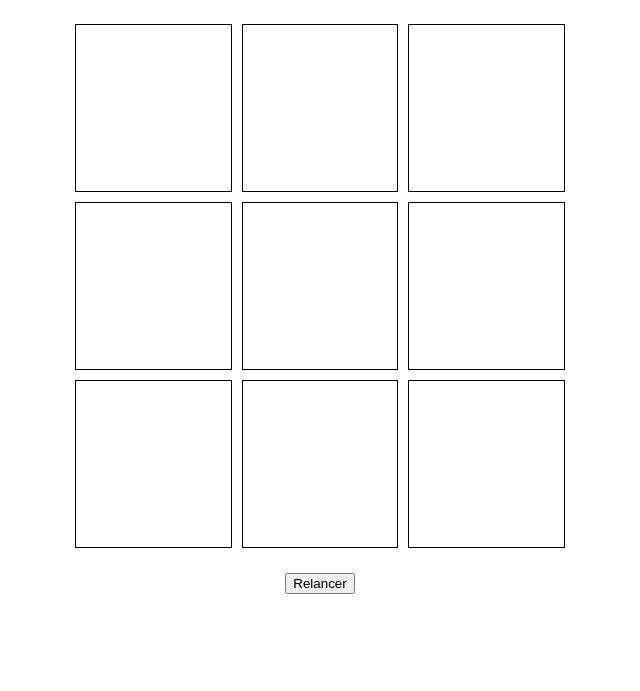
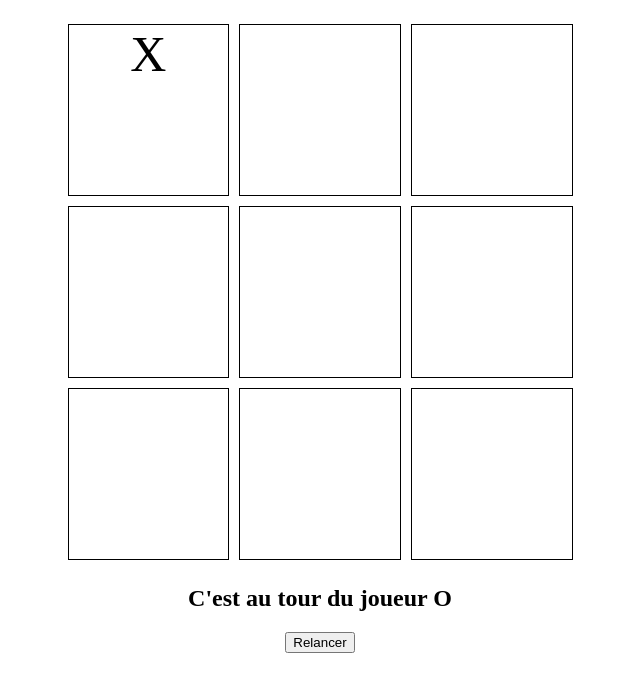
Before and after one commit to Tremerel/Morpion, a plain HTML site: page index.html in a window 1280 px wide. Both pictures are taken after a click on the element 473 px from the left and 168 px from the top of the page. Shown: the part 61-752 px from the top of the page, without its empty margins (320-960 px from the left). Drawn offline with Linux system fonts and the light colour scheme.

Commit message:
Js fonctionnel - ajout de commentaires -
A faire :
Faire une belle mise en page

```diff
--- a/css/style.css
+++ b/css/style.css
@@ -4,23 +4,14 @@ body {
 #jeu {
   display: grid;
   grid-template-columns: repeat(3, 1fr);
-  width: 500px;
+  width: 515px;
   margin: auto;
-  background-color: ;
 }
 
 .case {
   border: 1px solid black;
   background-color: #fff;
-  height: 166px;
+  height: 170px;
   margin: 5px;
   font-size: 50px;
 }
-
-.img1 {
-  src: url("../source/croix.png");
-}
-
-.img2 {
-  src: url("../source/rond.png");
-}
--- a/index.html
+++ b/index.html
@@ -14,37 +14,19 @@
 
         <section id="jeu">
 
-            <div data-index="0" class="case">
-
-            </div>
-            <div data-index="1" class="case">
-
-            </div>
-            <div data-index="2" class="case">
-
-            </div>
-            <div data-index="3" class="case">
-
-            </div>
-            <div data-index="4" class="case">
-
-            </div>
-            <div data-index="5" class="case">
-
-            </div>
-            <div data-index="6" class="case">
-
-            </div>
-            <div data-index="7" class="case">
-
-            </div>
-            <div data-index="8" class="case">
-
-            </div>
+            <div data-index="0" class="case"></div>
+            <div data-index="1" class="case"></div>
+            <div data-index="2" class="case"></div>
+            <div data-index="3" class="case"></div>
+            <div data-index="4" class="case"></div>
+            <div data-index="5" class="case"></div>
+            <div data-index="6" class="case"></div>
+            <div data-index="7" class="case"></div>
+            <div data-index="8" class="case"></div>
 
         </section>
 
-    <h2 class="statut"></h2>
+    <h2></h2>
 
     <input type="button" class="relancer" onclick='window.location.reload(false)' value="Relancer"/>
 
--- a/js/morpion.js
+++ b/js/morpion.js
@@ -1,54 +1,64 @@
-let tour = true
-let joueur = true
-let grille = [ "" , "" , "" , "" , "" , "" , "" , "" , "" , "" ]
-
-const conditionsVictoire = [
-    [0, 1, 2], [3, 4, 5], [6, 7, 8],    //ligne
-    [0, 3, 6], [1, 4, 7], [2, 5, 8],    //colonne
-    [0, 4, 8], [2, 4, 6] ]               //diagonal
-
-document.querySelectorAll(".case").forEach(
-    box => box.addEventListener("click", gestionClick))
-
-function gestionClick(){
-const indexCase = parseInt(this.dataset.index)                  // recupération de la case clické -
-    if(grille[indexCase] != "" || !tour){                       // si dans ma grille à l'index indiqué le resultat
-        return                                                   //et différent de "" ou du tour alors on ne fait rien
-    }
-    grille[indexCase] = joueur                                   // J'indique que j'ai clické -
-    tourParTour()
-    verificationsVictoire()
-}
-function tourParTour(){
-
-    if(joueur == true) {
-        const img = document.createElement('img')
-        img.src = "../source/croix.png"
-        joueur = false
-    }else if (joueur == false) {
-        const img = document.createElement('img')
-        img.src = "../source/rond.png"
-        joueur = true}
-}
-
-
-function verificationsVictoire(){
-    let tourGagnant = false
-
-    for(let verificationVictoire of conditionsVictoire){
-            let val1 = grille[verificationVictoire[0]]
-            let val2 = grille[verificationVictoire[1]]
-            let val3 = grille[verificationVictoire[2]]
-            if(val1 == "" || val2 == "" || val3 == "" ){
-                continue
-            }if(val1 == val2 && val2 == val3){
-                tourGagnant = true;
-                break;
-        }   }if(tourGagnant){
-            tour = false;
-            return;
-            }if(!grille.includes("")){
-            tour = false;
-            return;
-        }
-    }
+/////////////////////////////////////////////////////////////////////////////////////////////////////////////////////////////////////////////////////
+                                                                        //
+    let tour = true                                                     //  - Bouleun pour definir si la partie est en cour (true) ou fini (false) -
+    let nomJoueur = 'X'                                                 //  -
+    let grille = [ "" , "" , "" , "" , "" , "" , "" , "" , "" , "" ]    //  - Tableau vide à 9 places - remplie avec nom joueur X ou O
+    const statut = document.querySelector("h2")                         //  - On vas chercher notre balise h2 pour les info partie -
+                                                                        //
+/////////////////////////////////////////////////////////////////////////////////////////////////////////////////////////////////////////////////////
+                                                                        //
+const conditionsVictoire = [                                            //
+    [0, 1, 2], [3, 4, 5], [6, 7, 8],    //ligne                         //  - On etablie les conditions de victoires par ligne verticale horizontale
+    [0, 3, 6], [1, 4, 7], [2, 5, 8],    //colonne                       //    et diagonale -
+    [0, 4, 8], [2, 4, 6] ]              //diagonal                      //
+                                                                        //
+    const tourJoueur = () => "C'est au tour du joueur " + nomJoueur     //  - Messages afficher dans h2 -
+    const egalite = () => "Egalité"                                     //
+    const gagne = () => "Le joueur "+ nomJoueur +" a gagné"             //
+                                                                        //
+//////////////////////////////////////////////////////////////////////////////////////////////////////////////////////////////////////////////////////
+                                                                        //
+document.querySelectorAll(".case").forEach(                             //  - On viens selectionnés nos div qui on la class case et pour chaque cases
+    box => box.addEventListener("click", gestionClick))                 //    on viens chercher le click et on execute la fonction lié au clic -
+                                                                        //
+//////////////////////////////////////////////////////////////////////////////////////////////////////////////////////////////////////////////////////
+                                                                        //
+function gestionClick(){                                                //
+const indexCase = parseInt(this.dataset.index)                          //  - Recuperation de mon index-data -
+    if(grille[indexCase] != "" || !tour){                               //  - Si dans ma grilles le resultat indiqué le nom du joueur dans ma case ""
+        return                                                          //    ou alors tour est falsealors on ne fait rien -
+    }                                                                   //
+    grille[indexCase] = nomJoueur                                       //  - J'indique le nom du joeur dans la case clicker -
+    this.innerHTML = nomJoueur                                          //
+    verificationsVictoire()                                             //  - Je vérifier si le joueur à gagné -
+}                                                                       //
+                                                                        //
+//////////////////////////////////////////////////////////////////////////////////////////////////////////////////////////////////////////////////////
+                                                                        //
+function verificationsVictoire(){                                       //
+    let tourGagnant = false                                             //  - Vérification si la partie est gagné -
+                                                                        //
+    for(let verificationVictoire of conditionsVictoire){                //  - Boucle pour savoir si nos conditions de victoire sont bonnes ou pas -
+            let val1 = grille[verificationVictoire[0]]                  //
+            let val2 = grille[verificationVictoire[1]]                  //  - On vas voir dans notre grille à l'index notre verif -
+            let val3 = grille[verificationVictoire[2]]                  //
+            if(val1 == "" || val2 == "" || val3 == "" ){                //  - Si une des 3 case est vide alors dans ce cas la on continue -
+                continue                                                //
+            }if(val1 == val2 && val2 == val3){                          //  - Si les 3 cases sont pareil alors -
+                tourGagnant = true;                                     //  - On définie notre partie  comme gagné -
+                break;                                                  //  - On arrete le jeux -
+            }                                                           //
+            }if(tourGagnant){                                           //
+            statut.innerHTML = gagne()                                  //  - Si partie gagné j'annonce le joueur qui a gagner -
+            tour = false;                                               //  - Partie fini -
+            return;                                                     //
+            }if(!grille.includes("")){                                  //  - Si nos case sont remplie mais pas par les contions de victoires -
+            statut.innerHTML = egalite()                                //  - Alors on a une égalité - Annonce au joueur -
+            tour = false;                                               //  - Partie fini -
+            return;                                                     //
+        }                                                               //
+    nomJoueur = nomJoueur === "X" ? "O" : "X"                           //  - Si le nom du joueur est X alors ce seras O sinon ca devient X -
+    statut.innerHTML = tourJoueur()                                     //  - On affiche le joueur qui joue -
+    }                                                                   //
+                                                                        //
+///////////////////////////////////////////////////////////////////////////////////////////////////////////////////////////////////////////////
```
